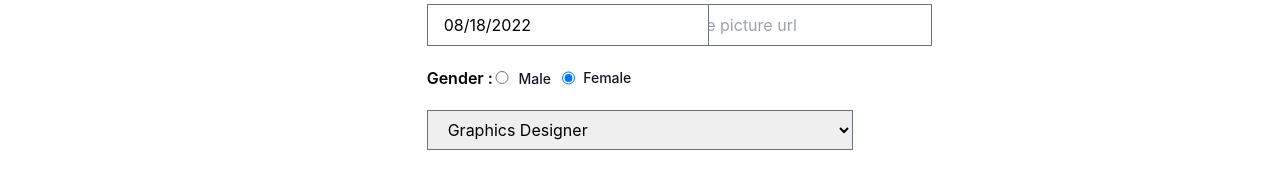
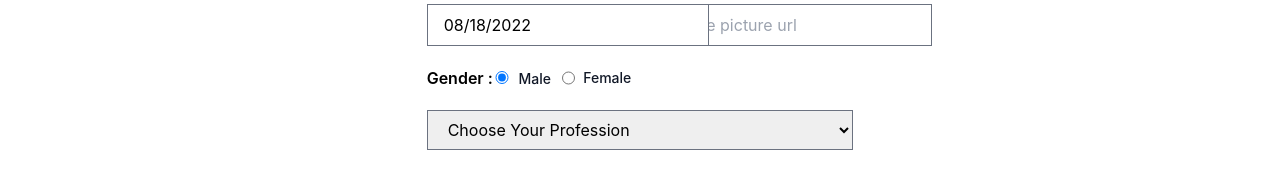
Before and after one commit to ashikurrahmans/developer-manager, a React (Create React App) app: page /addcontacts in a window 1280 px wide. Shown: the part 333-521 px from the top of the page. Built offline with nearby package versions, Linux system fonts and the light colour scheme.

Commit message:
form handle

```diff
--- a/src/Components/AddContacts.js
+++ b/src/Components/AddContacts.js
@@ -1,4 +1,4 @@
-import React, { useState } from "react";
+import React, { useEffect, useState } from "react";
 import { useForm } from "react-hook-form";
 import { yupResolver } from "@hookform/resolvers/yup";
 import * as yup from "yup";
@@ -25,11 +25,16 @@ const AddContacts = () => {
   const {
     register,
     handleSubmit,
+    setValue,
     formState: { errors },
   } = useForm({
     resolver: yupResolver(schema),
   });
   const onSubmit = (data) => console.log(data);
+
+  useEffect(() => {
+    setValue("dateOfBirth", startDate);
+  });
 
   return (
     <div>
@@ -95,6 +100,8 @@ const AddContacts = () => {
               <div>
                 <DatePicker
                   selected={startDate}
+                  id="dateOfBirth"
+                  name="dateOfBirth"
                   placeholderText="Choose birthday"
                   className="border border-gray-500 px-4 py-2 focus:outline-none focus:border-purple-500"
                   {...register("date")}
@@ -124,10 +131,11 @@ const AddContacts = () => {
                 <h2 className="font-semibold"> Gender : </h2>
                 <div className="">
                   <input
+                    defaultChecked
                     id="default-radio-1"
                     type="radio"
-                    value=""
-                    name="default-radio"
+                    value="male"
+                    name="male"
                     className="w-4 "
                     {...register("gender")}
                   />
@@ -141,11 +149,10 @@ const AddContacts = () => {
                 </div>
                 <div className="flex items-center">
                   <input
-                    defaultChecked
                     id="default-radio-2"
                     type="radio"
-                    value=""
-                    name="default-radio"
+                    value="female"
+                    name="female"
                     className="w-4 h-4 "
                     {...register("gender")}
                   />
@@ -166,8 +173,9 @@ const AddContacts = () => {
               <select
                 className="border border-gray-500 px-4 py-2 focus:outline-none focus:border-purple-500 col-span-2"
                 {...register("profession")}
+                defaultValue="Choose Your Profession"
               >
-                <option disabled>Choose Profession</option>
+                <option disabled>Choose Your Profession</option>
                 <option>Graphics Designer</option>
                 <option>Web Designer</option>
                 <option>Web Developer</option>
--- a/src/Components/ContactCard.js
+++ b/src/Components/ContactCard.js
@@ -11,22 +11,22 @@ const ContactCard = ({ contact }) => {
   };
   return (
     <div>
-      <div class="dark:bg-gray-900 flex flex-wrap items-center justify-center mt-4">
-        <div class="w-96 h-auto bg-white rounded-lg dark:bg-gray-800 shadow-xl transform duration-200 easy-in-out m-2 p-12">
-          <div class="text-center">
-            <div class="h-40 w-36 rounded-lg mx-auto">
+      <div className="dark:bg-gray-900 flex flex-wrap items-center justify-center mt-4">
+        <div className="w-96 h-auto bg-white rounded-lg dark:bg-gray-800 shadow-xl transform duration-200 easy-in-out m-2 p-12">
+          <div className="text-center">
+            <div className="h-40 w-36 rounded-lg mx-auto">
               <img alt={firstname} src={url} />
             </div>
           </div>
 
           <div className="text-center">
-            <h2 class="text-xl font-bold text-green-800 dark:text-gray-300">
+            <h2 className="text-xl font-bold text-green-800 dark:text-gray-300">
               {firstname + " " + lastname}
             </h2>
-            <p class="text-sm">{profession}</p>
-            <p class="text-sm">Gender : {gender}</p>
+            <p className="text-sm">{profession}</p>
+            <p className="text-sm">Gender : {gender}</p>
             <div className="text-sm">{email}</div>
-            <p class=" text-gray-600 dark:text-gray-300">{bio}</p>
+            <p className=" text-gray-600 dark:text-gray-300">{bio}</p>
           </div>
           <div className="flex mt-4 justify-evenly">
             <AiFillEye style={iconStyle} color="green"></AiFillEye>
--- a/src/Components/Navbar.js
+++ b/src/Components/Navbar.js
@@ -10,7 +10,7 @@ const Navbar = () => {
             <h1 className="leading-none text-2xl text-grey-darkest">
               <Link
                 className="no-underline text-grey-darkest hover:text-black text-semibold"
-                to="#"
+                to="/"
               >
                 Developers
               </Link>
```
